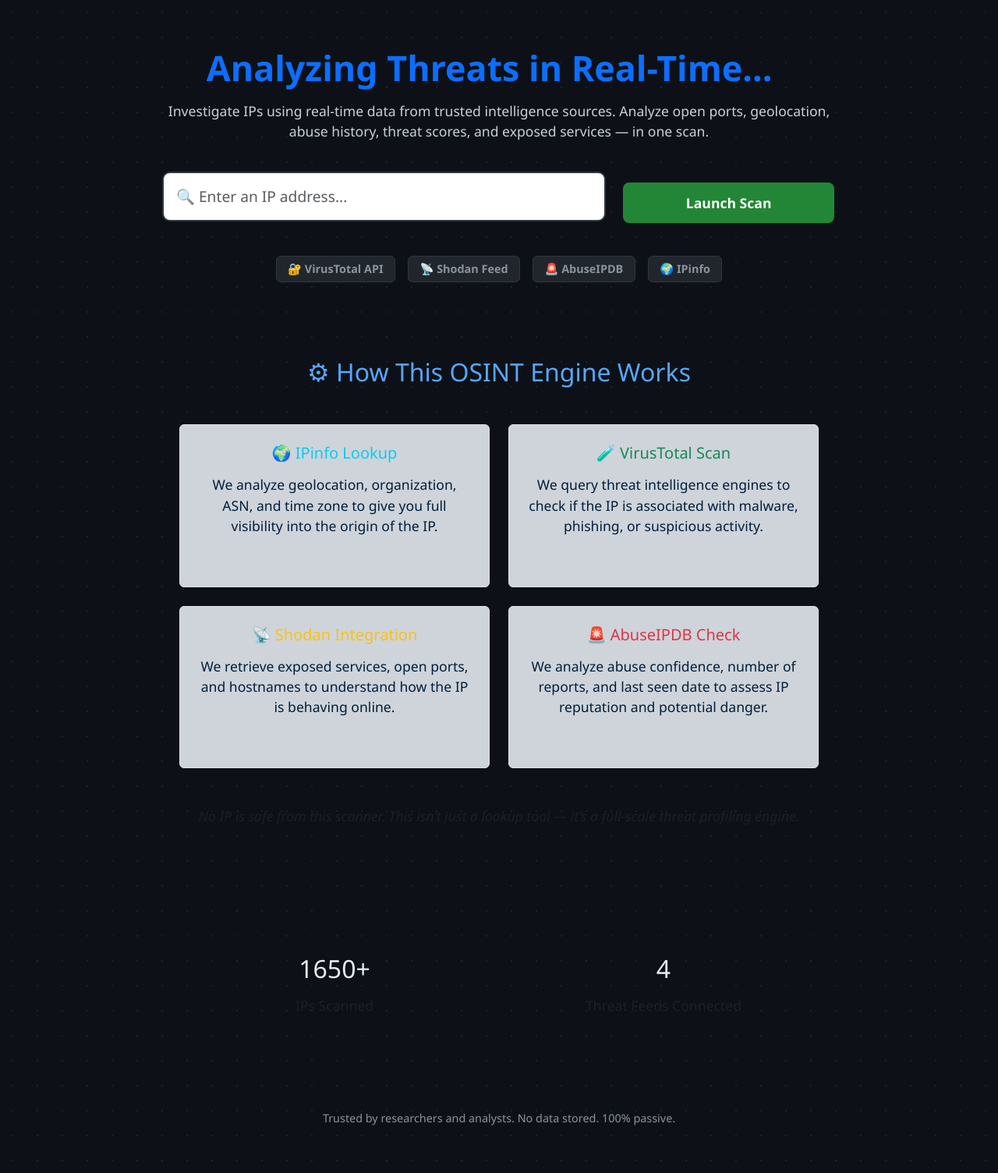
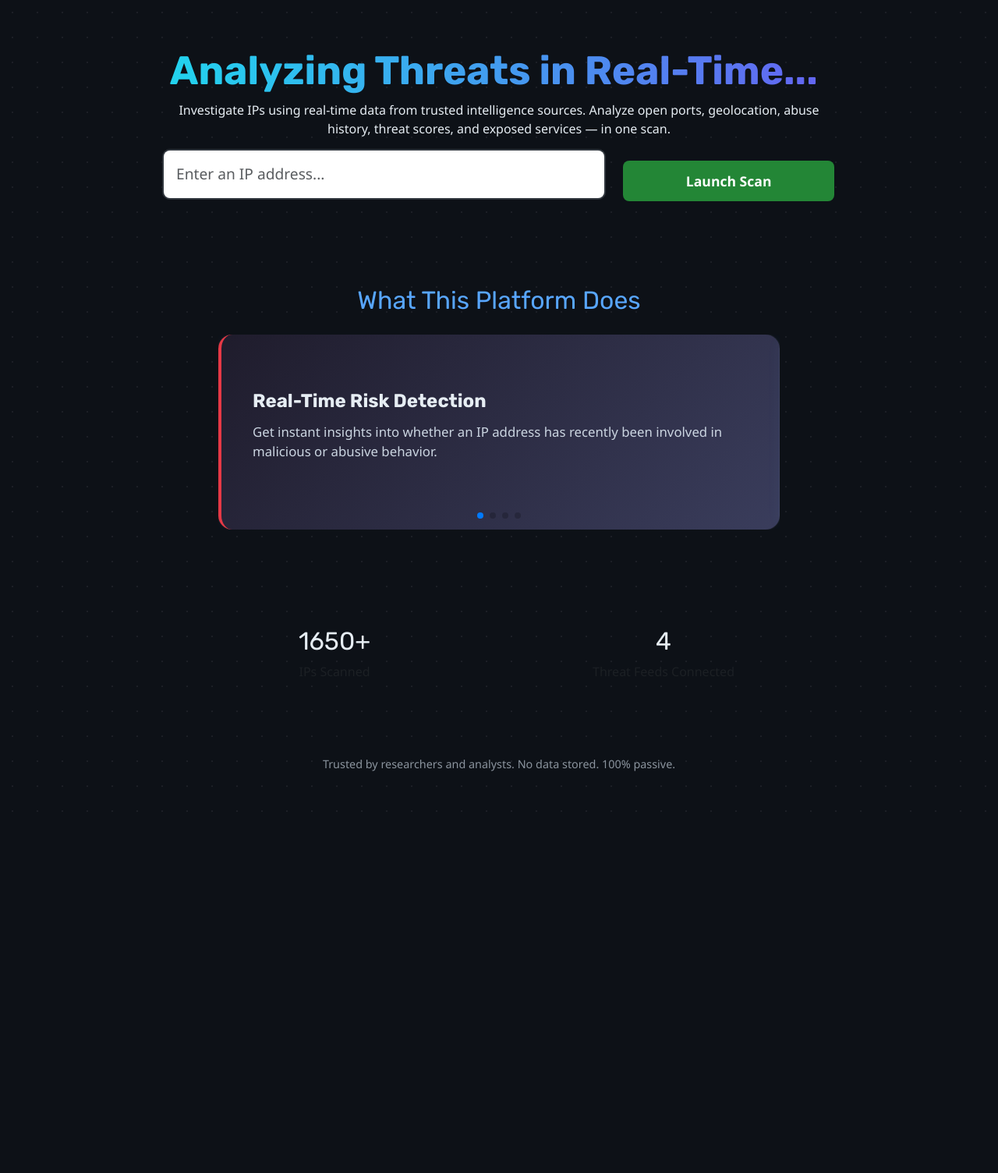
Before and after one commit to tarouka02/osint-app, a Flask app: page / in a window 1280 px wide. Shown: the whole page at 78% size. After the commit the page ends 1041 px from the top, so only its background shows below. Run offline with Flask 3, Linux system fonts and the light colour scheme.

Commit message:
Upgraded homepage -- 4

```diff
--- a/app/templates/index.html
+++ b/app/templates/index.html
@@ -6,61 +6,95 @@
   <script src="https://cdn.jsdelivr.net/npm/typed.js@2.0.12"></script>
   <link href="https://unpkg.com/aos@2.3.1/dist/aos.css" rel="stylesheet">
   <link href="https://cdn.jsdelivr.net/npm/bootstrap@5.3.3/dist/css/bootstrap.min.css" rel="stylesheet">
+  <link rel="stylesheet" href="https://cdn.jsdelivr.net/npm/swiper@9/swiper-bundle.min.css" />
+  <link href="https://fonts.googleapis.com/css2?family=Rubik:wght@400;600;700&display=swap" rel="stylesheet">
   <style>
-    /* === Global Reset === */
     * {
       box-sizing: border-box;
     }
-
     body {
       background-color: #0d1117;
       background-image: radial-gradient(#1c1f26 1px, transparent 1px);
       background-size: 32px 32px;
       color: #e6edf3;
       font-family: 'Segoe UI', Roboto, sans-serif;
-      min-height: 100vh;
       margin: 0;
       display: flex;
       flex-direction: column;
       justify-content: center;
     }
-
-    .bg-dark-subtle {
-    background-color: #1f4882;
-    border: 1px solid #30363d;
-    color: #949faa !important; /* 🧠 force light text */
+    h1, h2, h3, h5 {
+      font-family: 'Rubik', sans-serif;
     }
 
-    .bg-dark-subtle h5 {
-    color: #58a6ff; /* or pick per-API color */
+    h1 span {
+  background: linear-gradient(90deg, #22d3ee, #6366f1);
+  -webkit-background-clip: text;
+  -webkit-text-fill-color: transparent;
+  font-weight: 800;
+  font-size: 3.2rem;
 }
-
-    .bg-dark-subtle p {
-    color: #011e3b;
+    .swiper {
+      overflow: hidden;
     }
-
-
-
+    .swiper-slide.feature-slide {
+      border-radius: 18px;
+      min-height: 250px;
+      height: 250px;
+      padding: 40px;
+      display: flex;
+      align-items: center;
+      justify-content: center;
+      text-align: left;
+      transition: transform 0.4s ease;
+      box-shadow: 0 0 20px rgba(88, 166, 255, 0.05), 0 0 0 1px rgba(255,255,255,0.05);
+    }
+    .swiper-slide.feature-slide:hover {
+      transform: scale(1.015);
+    }
+    .slide-risk {
+      background: linear-gradient(135deg, #1f1c2c, #3a3d5c);
+      border-left: 4px solid #e63946;
+    }
+    .slide-ports {
+      background: linear-gradient(135deg, #0e2f2f, #234c4c);
+      border-left: 4px solid #2ca58d;
+    }
+    .slide-geo {
+      background: linear-gradient(135deg, #4b3c1f, #c89b3c);
+      border-left: 4px solid #fbbf24;
+    }
+    .slide-history {
+      background: linear-gradient(135deg, #112240, #233554);
+      border-left: 4px solid #3b82f6;
+    }
+    .slide-content h5 {
+      font-size: 1.5rem;
+      font-weight: 700;
+      margin-bottom: 12px;
+      animation: slideIn 0.6s ease forwards;
+    }
+    .slide-content p {
+      font-size: 1.05rem;
+      color: #cbd5e1;
+      line-height: 1.5;
+      animation: fadeIn 0.9s ease forwards;
+      opacity: 0;
+    }
+    @keyframes slideIn {
+      0% { transform: translateX(-10px); opacity: 0; }
+      100% { transform: translateX(0); opacity: 1; }
+    }
+    @keyframes fadeIn {
+      0% { transform: translateY(10px); opacity: 0; }
+      100% { transform: translateY(0); opacity: 1; }
+    }
     .container {
       max-width: 900px;
       margin: 0 auto;
       padding: 60px 20px;
       text-align: center;
     }
-
-    h1 {
-      font-size: 2.8rem;
-      font-weight: bold;
-      color: #58a6ff;
-    }
-
-    p {
-      font-size: 1.1rem;
-      color: #c9d1d9;
-      margin-top: 15px;
-      margin-bottom: 40px;
-    }
-
     .form-control-lg {
       padding: 1rem;
       font-size: 1.2rem;
@@ -69,12 +103,10 @@
       box-shadow: 0 0 0 2px #30363d;
       transition: box-shadow 0.3s ease;
     }
-
     .form-control-lg:focus {
       outline: none;
       box-shadow: 0 0 0 3px #58a6ff;
     }
-
     .btn-scan {
       padding: 0.8rem 2rem;
       font-size: 1.1rem;
@@ -85,47 +117,26 @@
       color: white;
       transition: background-color 0.3s ease;
     }
-
     .btn-scan:hover {
       background-color: #2ea043;
     }
-
-    .badge-box {
-      margin-top: 30px;
-    }
-
-    .badge-box .badge {
-      font-size: 0.9rem;
-      padding: 0.6em 1em;
-      margin: 0 6px;
-      background-color: #21262d;
-      border: 1px solid #30363d;
-      color: #8b949e;
-    }
-
     .subnote {
       margin-top: 20px;
       font-size: 0.9rem;
       color: #8b949e;
     }
+
+
   </style>
 </head>
-
 <body>
   <div class="container">
-    <h1>
-        <span id="typed-text" class="text-primary"></span>
-    </h1>
-
-    <p>
-    Investigate IPs using real-time data from trusted intelligence sources.
-    Analyze open ports, geolocation, abuse history, threat scores, and exposed services — in one scan.
-  </p>
-
+    <h1><span id="typed-text" class="text-primary"></span></h1>
+    <p>Investigate IPs using real-time data from trusted intelligence sources. Analyze open ports, geolocation, abuse history, threat scores, and exposed services — in one scan.</p>
     <form action="/lookup" method="post">
       <div class="row justify-content-center align-items-center">
         <div class="col-md-8 mb-3">
-        <input type="text" class="form-control form-control-lg w-100" name="ip" placeholder="🔍 Enter an IP address..." required>
+          <input type="text" class="form-control form-control-lg w-100" name="ip" placeholder="Enter an IP address..." required>
         </div>
         <div class="col-md-4">
           <button type="submit" class="btn btn-scan w-100">Launch Scan</button>
@@ -135,53 +146,38 @@
       <div class="alert alert-danger mt-3">{{ error }}</div>
       {% endif %}
     </form>
-
-  <div class="badge-box">
-    <span class="badge">🔐 VirusTotal API</span>
-    <span class="badge">📡 Shodan Feed</span>
-    <span class="badge">🚨 AbuseIPDB</span>
-    <span class="badge">🌍 IPinfo</span>
-  </div>
-
     <div class="container mt-5 pt-5">
-    <h2 class="text-center mb-5" style="color:#58a6ff;">⚙ How This OSINT Engine Works</h2>
-
-    <div class="row g-4">
-      <div class="col-md-6" data-aos="fade-up">
-        <div class="p-4 border rounded bg-dark-subtle h-100">
-          <h5 class="text-info">🌍 IPinfo Lookup</h5>
-          <p>We analyze geolocation, organization, ASN, and time zone to give you full visibility into the origin of the IP.</p>
+      <h2 class="text-center mb-4" style="color:#58a6ff;">What This Platform Does</h2>
+      <div class="swiper" style="max-width: 720px; margin: 0 auto;">
+        <div class="swiper-wrapper">
+          <div class="swiper-slide feature-slide slide-risk">
+            <div class="slide-content">
+              <h5>Real-Time Risk Detection</h5>
+              <p>Get instant insights into whether an IP address has recently been involved in malicious or abusive behavior.</p>
             </div>
           </div>
-
-      <div class="col-md-6" data-aos="fade-up" data-aos-delay="200">
-        <div class="p-4 border rounded bg-dark-subtle h-100">
-          <h5 class="text-success">🧪 VirusTotal Scan</h5>
-          <p>We query threat intelligence engines to check if the IP is associated with malware, phishing, or suspicious activity.</p>
+          <div class="swiper-slide feature-slide slide-ports">
+            <div class="slide-content">
+              <h5>Open Port & Service Mapping</h5>
+              <p>Identify internet-exposed ports, services, and potential vulnerabilities across the scanned IP address.</p>
             </div>
           </div>
-
-      <div class="col-md-6" data-aos="fade-up" data-aos-delay="400">
-        <div class="p-4 border rounded bg-dark-subtle h-100">
-          <h5 class="text-warning">📡 Shodan Integration</h5>
-          <p>We retrieve exposed services, open ports, and hostnames to understand how the IP is behaving online.</p>
+          <div class="swiper-slide feature-slide slide-geo">
+            <div class="slide-content">
+              <h5>Geolocation & Attribution</h5>
+              <p>Reveal physical location, hosting provider, and ownership information to support decision making.</p>
             </div>
           </div>
-
-      <div class="col-md-6" data-aos="fade-up" data-aos-delay="600">
-        <div class="p-4 border rounded bg-dark-subtle h-100">
-          <h5 class="text-danger">🚨 AbuseIPDB Check</h5>
-          <p>We analyze abuse confidence, number of reports, and last seen date to assess IP reputation and potential danger.</p>
+          <div class="swiper-slide feature-slide slide-history">
+            <div class="slide-content">
+              <h5>Threat History Summary</h5>
+              <p>Understand how frequently the IP has been reported and when it was last active in threat campaigns.</p>
             </div>
           </div>
         </div>
-
-    <div class="text-center mt-5" data-aos="zoom-in-up" data-aos-delay="800">
-      <p class="text-muted fst-italic">No IP is safe from this scanner. This isn’t just a lookup tool — it’s a full-scale threat profiling engine.</p>
+        <div class="swiper-pagination"></div>
       </div>
     </div>
-
-  <!-- 🔥 Real-time Stats -->
     <div class="container mt-5 pt-3">
       <div class="row text-center" data-aos="fade-up" data-aos-delay="700">
         <div class="col-md-6">
@@ -194,26 +190,16 @@
         </div>
       </div>
     </div>
-
-
-
-  <div class="subnote">
-    Trusted by researchers and analysts. No data stored. 100% passive.
+    <div class="subnote">Trusted by researchers and analysts. No data stored. 100% passive.</div>
   </div>
-</div>
-
   <script src="https://unpkg.com/aos@2.3.1/dist/aos.js"></script>
-<script>
-  AOS.init({ duration: 900, once: true });
-</script>
-
+  <script>AOS.init({ duration: 900, once: true });</script>
   <script>
     const options = {
       strings: [
         "OSINT IP Intelligence Platform",
         "Analyzing Threats in Real-Time...",
-        "Attribution. Exposure. Detection.",
-        "Powered by VirusTotal, Shodan, and More"
+        "Attribution. Exposure. Detection."
       ],
       typeSpeed: 45,
       backSpeed: 30,
@@ -223,7 +209,6 @@
     };
     const typed = new Typed('#typed-text', options);
   </script>
-
   <script>
     function animateCount(id, target, speed = 10) {
       let el = document.getElementById(id);
@@ -234,13 +219,26 @@
         if (count >= target) clearInterval(interval);
       }, speed);
     }
-
     window.onload = function() {
       animateCount("scanCount", 6120, 1);
     };
   </script>
-
-
-
+  <script src="https://cdn.jsdelivr.net/npm/swiper@9/swiper-bundle.min.js"></script>
+  <script>
+    const swiper = new Swiper('.swiper', {
+      loop: true,
+      autoplay: {
+        delay: 3000,
+        disableOnInteraction: false,
+      },
+      pagination: {
+        el: '.swiper-pagination',
+        clickable: true,
+      },
+      effect: 'slide',
+      speed: 1000,
+      autoHeight: false
+    });
+  </script>
 </body>
 </html>
```
Lines whose indentation alone changed are shown as unchanged.
